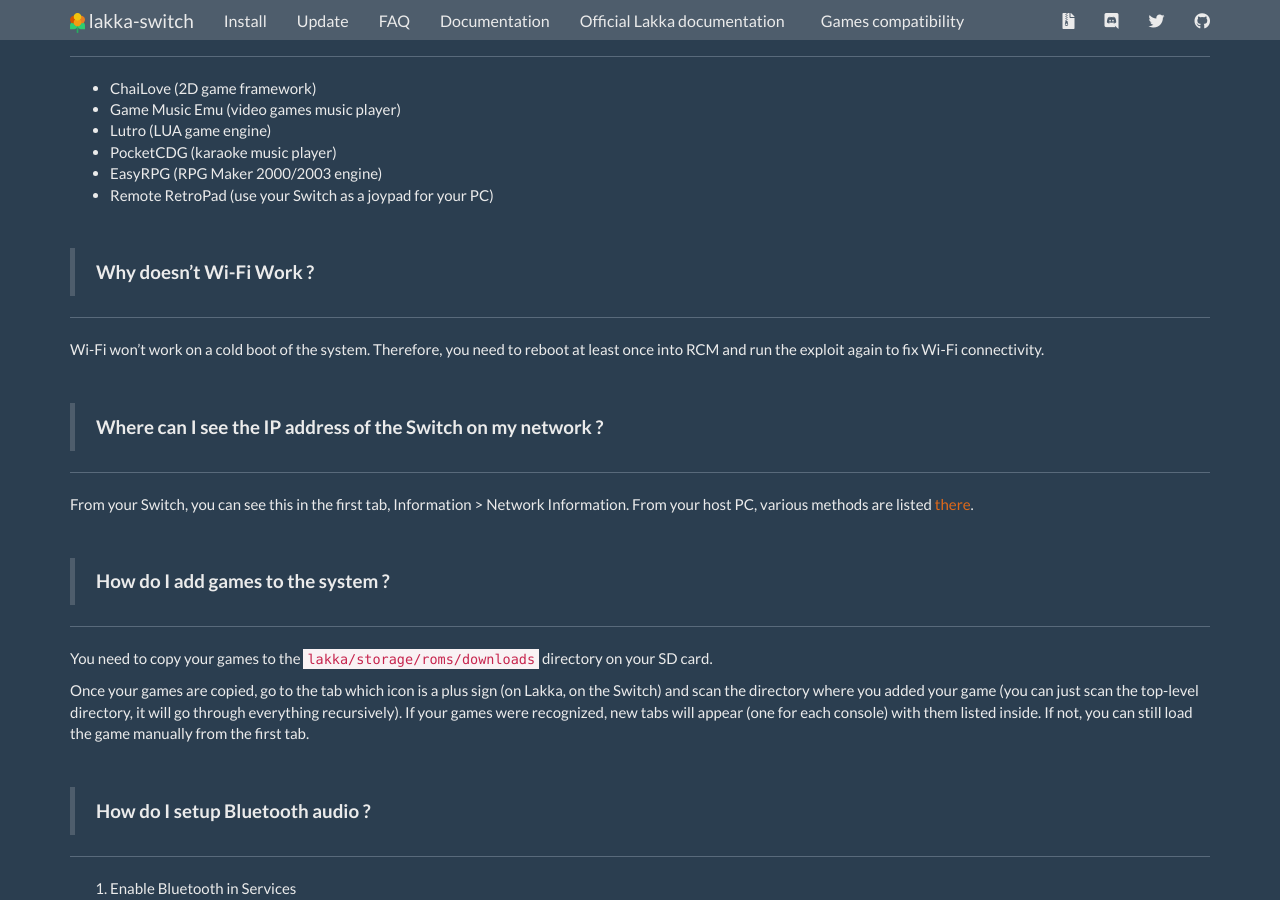
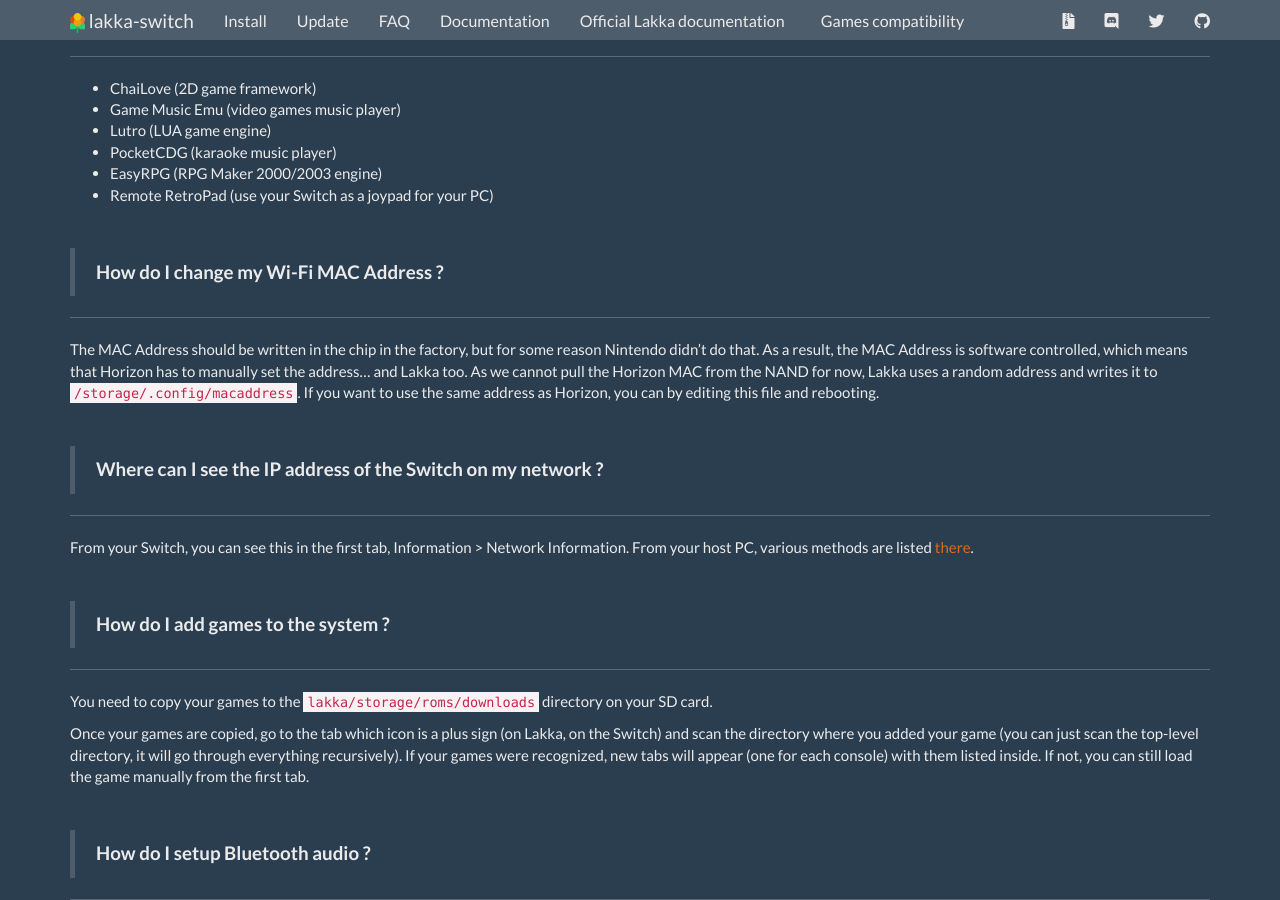
Before and after one commit to lakka-switch/documentation, a Jekyll site: the page built from faq.md, in a window 1280 px wide and 900 px high, scrolled down 1774 px. Built offline with Jekyll 4.4.1, drawn with Linux system fonts in a browser that asks for light colours; nearby versions of some CDN libraries.

Commit message:
Update faq.md

```diff
--- a/faq.md
+++ b/faq.md
@@ -73,11 +73,11 @@
 * Remote RetroPad (use your Switch as a joypad for your PC)
 
 &nbsp;
-> **Why doesn't Wi-Fi Work ?**
+> **How do I change my Wi-Fi MAC Address ?**
 
 ***
 
-Wi-Fi won't work on a cold boot of the system. Therefore, you need to reboot at least once into RCM and run the exploit again to fix Wi-Fi connectivity.
+The MAC Address should be written in the chip in the factory, but for some reason Nintendo didn't do that. As a result, the MAC Address is software controlled, which means that Horizon has to manually set the address... and Lakka too. As we cannot pull the Horizon MAC from the NAND for now, Lakka uses a random address and writes it to `/storage/.config/macaddress`. If you want to use the same address as Horizon, you can by editing this file and rebooting.
 
 &nbsp;
 > **Where can I see the IP address of the Switch on my network ?**
```
